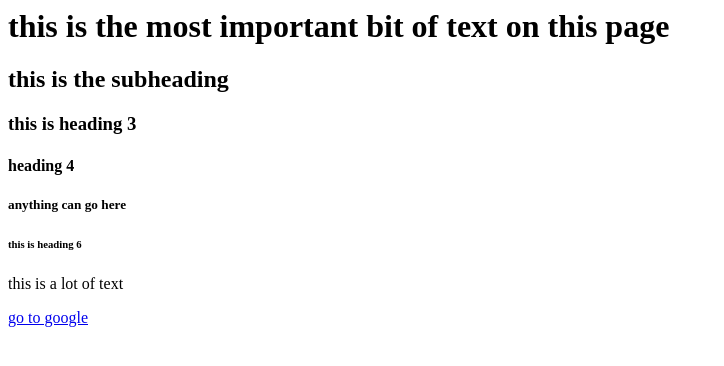
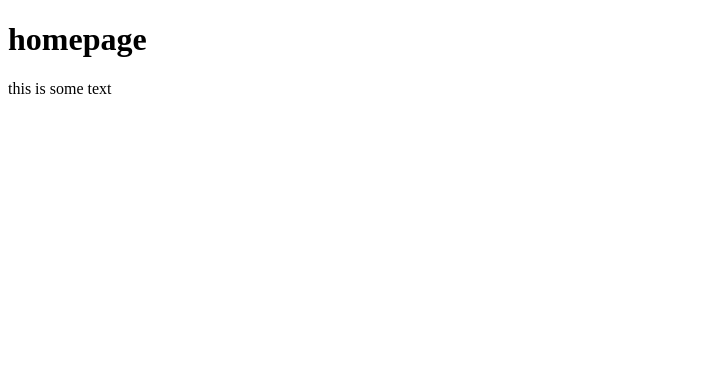
Before and after one commit to biigii/october2023project1, a plain HTML site: page index.html in a window 1280 px wide. Shown: the whole page, without its empty margins (0-724 px from the left). Drawn offline with Linux system fonts and the light colour scheme.

Commit message:
html document structure added

```diff
--- a/index.html
+++ b/index.html
@@ -1,13 +1,14 @@
-<h1>this is the most important bit of text on this page</h1>
+<!DOCTYPE html>
+<html lang="en">
 
-<h2>this is the subheading</h2>
+<head>
+  <title>homepage | project 1</title>
+  <meta charset="utf-8">
+</head>
 
-<h3>this is heading 3</h3>
+<body>
+  <h1>homepage</h1>
+  <p>this is some text</p>
+</body>
 
-<h4>heading 4</h4>
-<h5>anything can go here</h5>
-<h6>this is heading 6</h6>
-
-<p>this is a lot of text</p>
-
-<a href='https://www.google.com'>go to google</a>
+</html>
```
Also changed, not shown: 1 other file.
